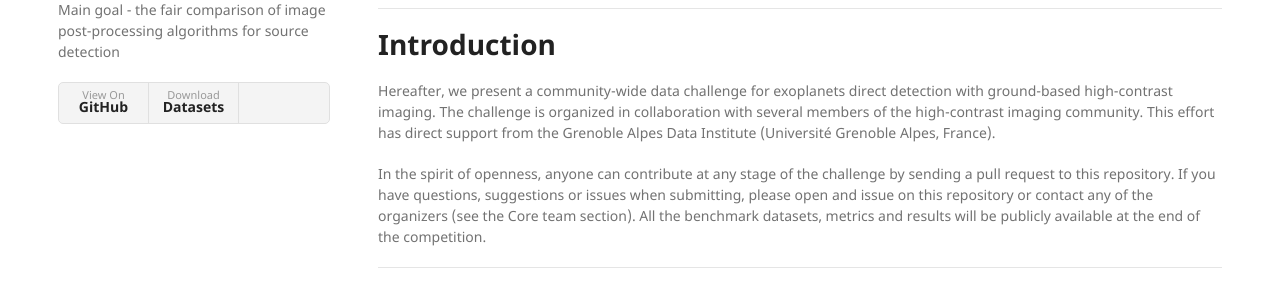
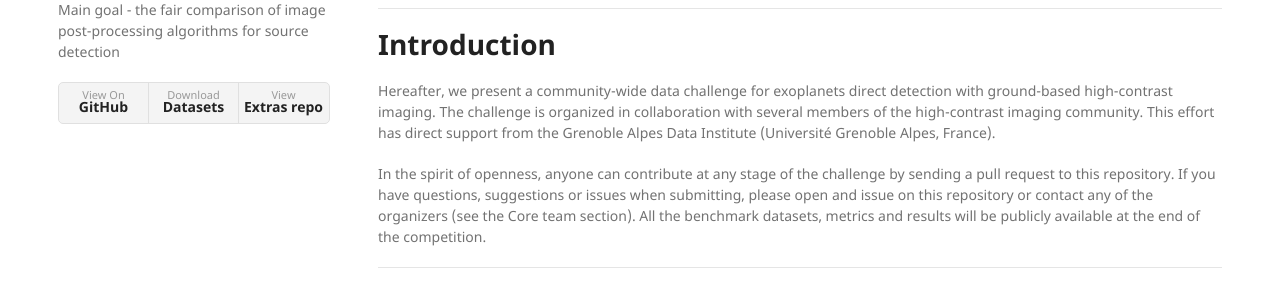
Before and after one commit to carlgogo/exoimaging_challenge, a Jekyll site: the page built from index.md, in a window 1280 px wide. Shown: the part 488-769 px from the top of the page. Built offline with Jekyll 4.4.1, drawn with Linux system fonts in a browser that asks for light colours; nearby versions of some CDN libraries; our own code applies the rules of GitHub Pages for plain Markdown files.

Commit message:
adding extras repo link

```diff
--- a/_layouts/default.html
+++ b/_layouts/default.html
@@ -40,6 +40,7 @@
           <ul class="downloads">
             <li><a href="{{ site.github.repository_url }}">View On <strong>GitHub</strong></a></li>
             <li><a href="https://www.zenodo.org/">Download <strong>Datasets</strong></a></li>
+            <li><a href="https://github.com/carlgogo/exoimaging_challenge_extras">View <strong>Extras repo</strong></a></li>
           </ul>
         {% endif %}
 
```
